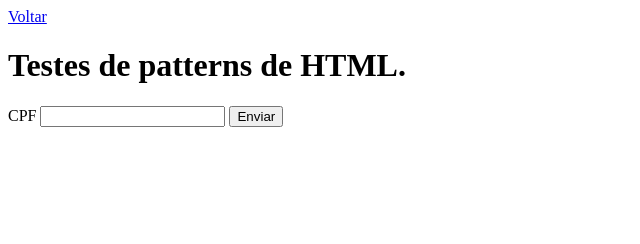
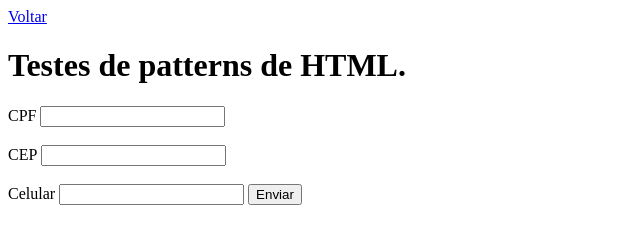
Before and after one commit to Carlos-EF/teste-comandos, a plain HTML site: page padrao.html in a window 1280 px wide. Shown: the whole page, without its empty margins (0-640 px from the left). Drawn offline with Linux system fonts and the light colour scheme.

Commit message:
Adicionado mais exemplos de pattern.

```diff
--- a/padrao.html
+++ b/padrao.html
@@ -13,7 +13,17 @@
     <form action="index.html" method="get">
 
     <label for="campo-cpf">CPF</label>
-    <input type="text" required pattern="[0-9]{3}.[0-9]{3}.[0-9]{3}-[0-9]{2}" title="XXX.XXX.XXX-XX">
+    <input type="text" required pattern="[0-9]{3}.[0-9]{3}.[0-9]{3}-[0-9]{2}" title="XXX.XXX.XXX-XX" id="campo-cpf" name="CPF">
+    <br>
+
+    <br>
+    <label for="campo-cep">CEP</label>
+    <input type="text" required pattern="[0-9]{5}-[0-9]{3}" title="XXXXX-XXX" id="campo-cep" name="CEP">
+    <br>
+
+    <br>
+    <label for="campo-tel">Celular</label>
+    <input type="tel" required pattern="[0-9]{2} [0-9]{5}-[0-9]{4}" title="XX XXXXX-XXXX" id="campo-tel" name="Celular">
 
     <button type="submit">Enviar</button>
     </form>
```
Also changed, not shown: index.html (+3 -1 lines).
